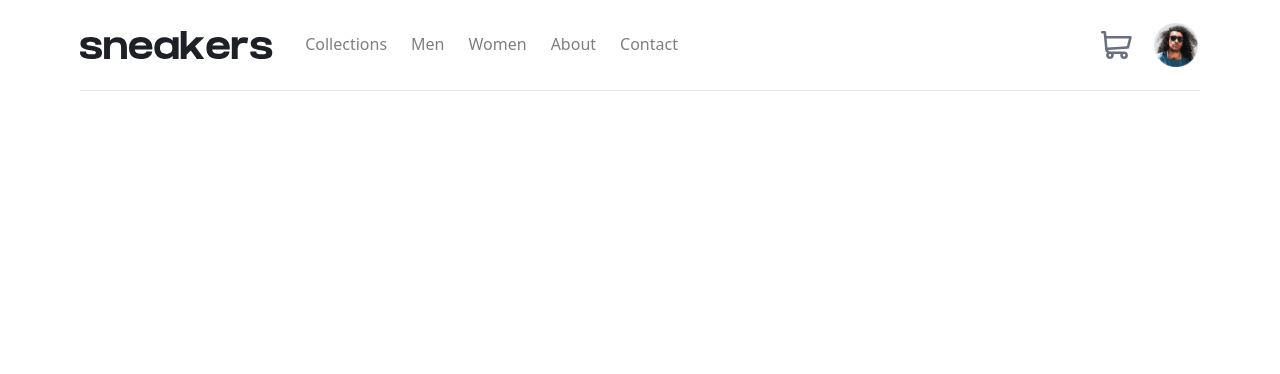
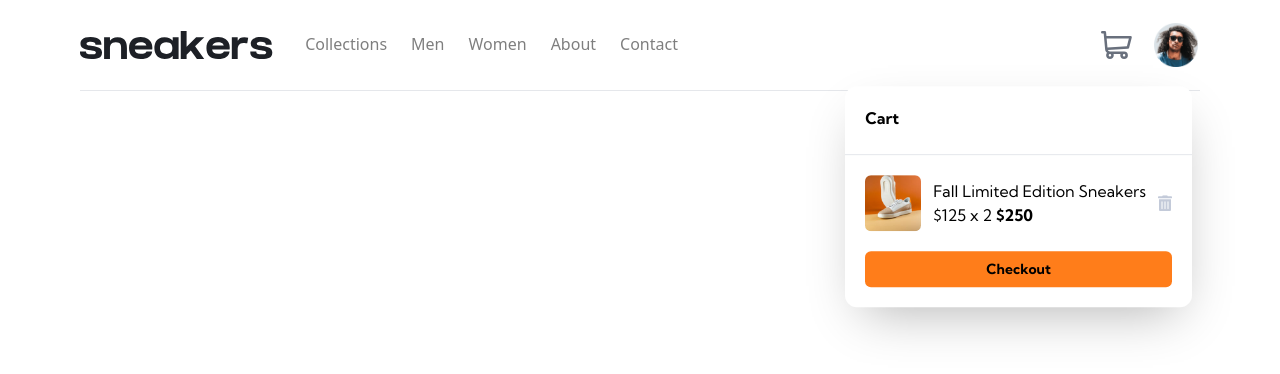
Before and after one commit to azalyarahmatika/ecommerce-product-page, a React (Vite) app: page / in a window 1280 px wide. Shown: the top 374 px of the page. Built offline with nearby package versions, Linux system fonts and the light colour scheme.

Commit message:
adding opencart UI

```diff
--- a/src/App.jsx
+++ b/src/App.jsx
@@ -1,6 +1,7 @@
 import { useState } from 'react';
 import Navigation from "./components/Navigation"
 import NavigationMobile from "./components/NavigationMobile"
+// import OpenCart from './components/OpenCart'
 
 function App() {
   const [isNavigationOpen, setIsNavigationOpen] = useState(false);
@@ -13,6 +14,7 @@ function App() {
     <div className="max-w-[1440px] mx-auto">
       <Navigation handlerMenu={handlerMenu} />
       <NavigationMobile isNavigationOpen={isNavigationOpen} handlerMenu={handlerMenu} />
+      {/* <OpenCart /> */}
     </div>
   )
 }
--- a/src/components/Navigation.jsx
+++ b/src/components/Navigation.jsx
@@ -1,13 +1,14 @@
-import PropTypes from 'prop-types';
+import PropTypes from 'prop-types'
 import Menu from "./Menu"
 import Logo from "./Logo"
 import List from "./List"
 import Cart from "./Cart"
 import Profile from "./Profile"
+import OpenCart from './OpenCart'
 
 function Navigation({ handlerMenu, handlerCart}) {
   return(
-    <div className="flex items-center justify-between lg:border-b lg:mx-20 lg:mb-5 lg:mt-0 m-3 sm:m-5 min-w-[280px] transition ease-in-out delay-150">
+    <div className="relative flex items-center justify-between lg:border-b lg:mx-20 lg:mb-5 lg:mt-0 m-3 sm:m-5 min-w-[280px] transition ease-in-out delay-150">
       <div className="flex gap-3 md:gap-8 items-center">
         <Menu handlerMenu={handlerMenu} />
         <Logo />
@@ -21,6 +22,7 @@ function Navigation({ handlerMenu, handlerCart}) {
         <Profile />
       </div>
 
+      <OpenCart />
     </div>
   )
 }
--- /dev/null
+++ b/src/components/OpenCart.jsx
@@ -0,0 +1,48 @@
+import PropTypes from 'prop-types';
+import Picture from '../assets/images/image-product-1-thumbnail.jpg';
+import Delete from '../assets/images/icon-delete.svg';
+
+function OpenCart({ itemsInCart=2 }) {
+  return(
+    <div className='absolute transform bottom-0 right-0 translate-y-full p-2 min-w-[304px] max-w-[375px] font-kumbh_sans lg:translate-y-[95%]'>
+      <div className='shadow-[2px_20px_50px_-16px_rgba(0,0,0,0.3)] rounded-xl bg-white'>
+        <p className='font-bold px-5 pt-5 pb-6 border-b'>Cart</p>
+        <div className='p-5 min-h-36 flex items-center justify-center'>
+          { itemsInCart === 0 ?
+            (
+              <p className='font-bold text-dark_grayish_blue'>Your cart is empty.</p>
+            )
+          : (
+              <div className='text-sm w-full'>
+                <div className='flex items-center gap-3 justify-between mb-5'>
+                  <div className='h-14 rounded-md overflow-hidden'>
+                    <img src={Picture} alt="Product in Cart" className='h-full object-cover' />
+                  </div>
+                  <div className='max-[362px]:text-sm text-base'>
+                    <p>Fall Limited Edition Sneakers</p>
+                    <p>$125  x  {itemsInCart}  <span className='font-bold'>${125*itemsInCart}</span></p>
+                  </div>
+                  <div className='cursor-pointer'>
+                    <img src={Delete} alt="Delete Item" />
+                  </div>
+                </div>
+                <button className='bg-orange min-w-full rounded-md p-2 font-bold'>
+                  Checkout
+                </button>
+              </div>
+            )
+          }
+        </div>
+    </div>
+    </div>
+
+  )
+}
+
+OpenCart.propTypes = {
+  itemsInCart: PropTypes.number,
+  // isCartOpen: PropTypes.bool,
+  // handlerCart: PropTypes.func
+}
+
+export default OpenCart;
```
